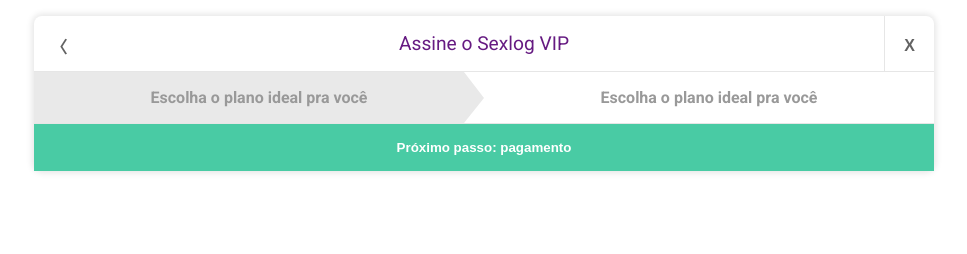
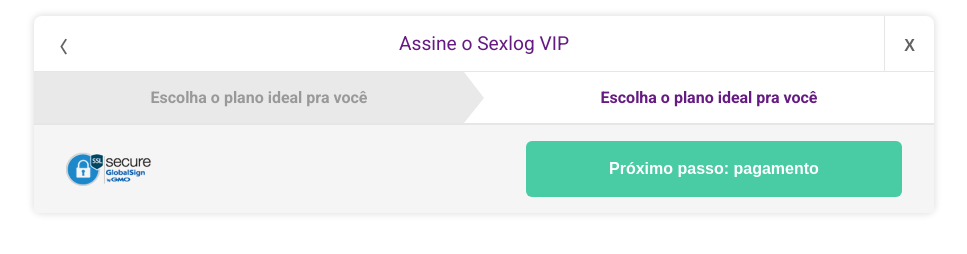
Before and after one commit to KarolinedeAlencar/modal, a website: page index.html in a window 1280 px wide. Shown: the whole page, without its empty margins (156-1123 px from the left). Drawn offline with Linux system fonts and the light colour scheme.

Commit message:
finish footer desktop and add img folder

```diff
--- a/css/style.css
+++ b/css/style.css
@@ -111,20 +111,59 @@
   border-color: transparent transparent transparent #E9E9E9;
 }
 
-.breadcrump--active {x
+.breadcrump--active {
   color: var(--mainColor);
   background-color: #fff;
 }
 
 /* FOOTER */
 
+.modal__footer {
+  display: flex;
+
+  background-color: #F5F5F5;
+  border-top: 1px solid #e6e6e6;
+}
+
+@media screen and (min-width: 768px) {
+
+  .modal__footer {
+    padding: 1rem 2rem;
+  }
+
+}
+
+.footer__seal {
+  display: none;
+  flex: 50%;
+}
+
+@media screen and (min-width: 768px) {
+
+  .footer__seal {
+    display: flex;
+    align-items: center;
+  }
+
+}
+
 .footer__btn {
+  flex: 40%;
   width: 100%;
-  padding: 1rem;
+  padding: 1.2rem 1rem;
 
   color: #fff;
+  font-size: 1rem;
   font-weight: bold;
 
   background-color: var(--accentColor);
   border: none;
 }
+
+@media screen and (min-width: 768px) {
+
+  .footer__btn {
+    border-radius: 6px;
+  }
+
+}
--- a/index.html
+++ b/index.html
@@ -30,6 +30,9 @@
         </div>
       </header>
       <footer class="modal__footer">
+        <div class="footer__seal">
+          <img src="img/seal-SSL.png" alt="Secure GlobalSign Seal">
+        </div>
         <button class="footer__btn" type="button">
           Próximo passo: pagamento
         </button>
```
Also changed, not shown: img/seal-SSL.png (added).
